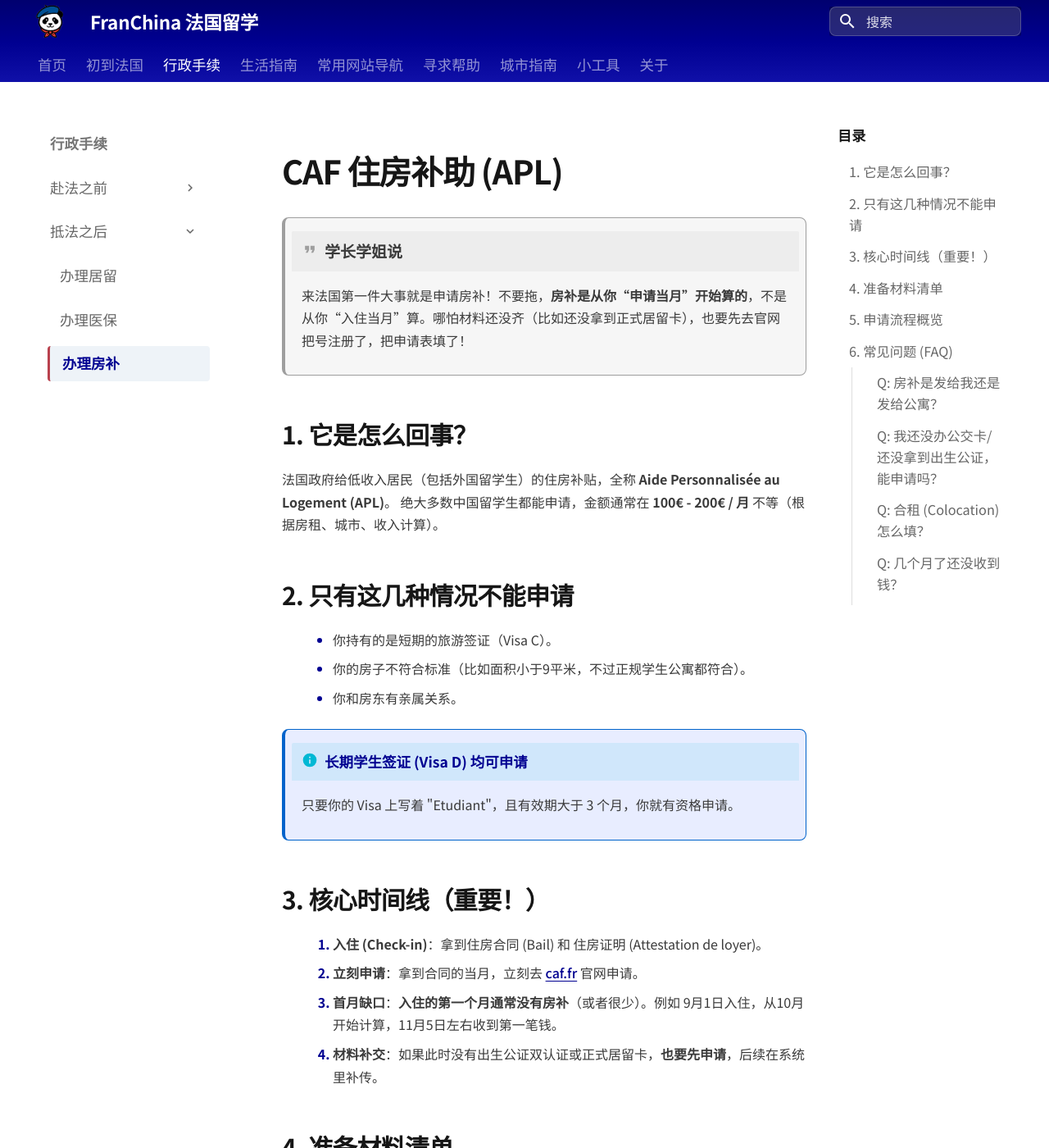
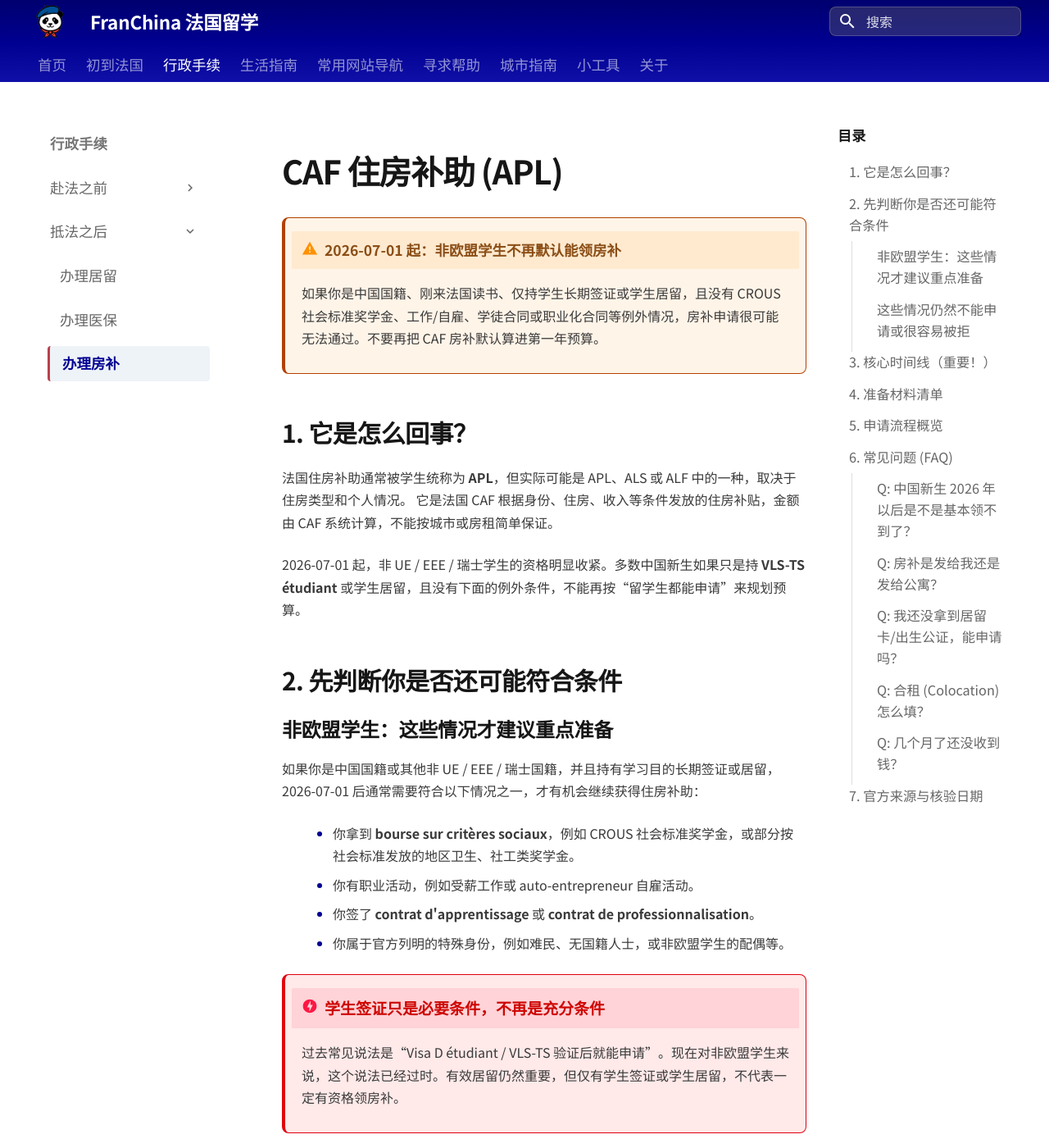
Before and after one commit to Kant-Righteous/franchina, an MkDocs documentation site: the page built from docs/pages/admin/after/caf.md, in a window 1280 px wide and 1400 px high. Shown: the whole window at 82% size. Built offline with MkDocs 1.6.1 and Material for MkDocs 9.7.7, drawn with Linux system fonts in a browser that asks for light colours; some of the changed text lies outside the part shown.

Commit message:
Zhengyi (#20)
* chore: 删除护照和公证办理指南中的冗余检查清单

* docs: 更新CAF申请指南，调整描述和新增资格条件

* chore: 删除CSSA指南中的冗余内容，简化信息结构

```diff
--- a/docs/pages/admin/after/caf.md
+++ b/docs/pages/admin/after/caf.md
@@ -1,40 +1,55 @@
 ---
 title: 法国房补 CAF 申请全攻略
-description: 2024 最新版法国 CAF 房屋补贴申请图文教程，涵盖必备材料与在线填表解析。
+description: 2026 最新版法国 CAF 房屋补贴申请说明，涵盖非欧盟学生新政、必备材料与在线申请要点。
 ---
 # CAF 住房补助 (APL)
 
-!!! quote "学长学姐说"
-    来法国第一件大事就是申请房补！不要拖，**房补是从你“申请当月”开始算的**，不是从你“入住当月”算。哪怕材料还没齐（比如还没拿到正式居留卡），也要先去官网把号注册了，把申请表填了！
+!!! warning "2026-07-01 起：非欧盟学生不再默认能领房补"
+    如果你是中国国籍、刚来法国读书、仅持学生长期签证或学生居留，且没有 CROUS 社会标准奖学金、工作/自雇、学徒合同或职业化合同等例外情况，房补申请很可能无法通过。不要再把 CAF 房补默认算进第一年预算。
 
 ## 1. 它是怎么回事？
-法国政府给低收入居民（包括外国留学生）的住房补贴，全称 **Aide Personnalisée au Logement (APL)**。
-绝大多数中国留学生都能申请，金额通常在 **100€ - 200€ / 月** 不等（根据房租、城市、收入计算）。
+法国住房补助通常被学生统称为 **APL**，但实际可能是 APL、ALS 或 ALF 中的一种，取决于住房类型和个人情况。
+它是法国 CAF 根据身份、住房、收入等条件发放的住房补贴，金额由 CAF 系统计算，不能按城市或房租简单保证。
 
-## 2. 只有这几种情况**不能**申请
-*   你持有的是短期的旅游签证（Visa C）。
-*   你的房子不符合标准（比如面积小于9平米，不过正规学生公寓都符合）。
-*   你和房东有亲属关系。
+2026-07-01 起，非 UE / EEE / 瑞士学生的资格明显收紧。多数中国新生如果只是持 **VLS-TS étudiant** 或学生居留，且没有下面的例外条件，不能再按“留学生都能申请”来规划预算。
 
-!!! info "长期学生签证 (Visa D) 均可申请"
-    只要你的 Visa 上写着 "Etudiant"，且有效期大于 3 个月，你就有资格申请。
+## 2. 先判断你是否还可能符合条件
+### 非欧盟学生：这些情况才建议重点准备
+如果你是中国国籍或其他非 UE / EEE / 瑞士国籍，并且持有学习目的长期签证或居留，2026-07-01 后通常需要符合以下情况之一，才有机会继续获得住房补助：
+
+*   你拿到 **bourse sur critères sociaux**，例如 CROUS 社会标准奖学金，或部分按社会标准发放的地区卫生、社工类奖学金。
+*   你有职业活动，例如受薪工作或 auto-entrepreneur 自雇活动。
+*   你签了 **contrat d'apprentissage** 或 **contrat de professionnalisation**。
+*   你属于官方列明的特殊身份，例如难民、无国籍人士，或非欧盟学生的配偶等。
+
+!!! danger "学生签证只是必要条件，不再是充分条件"
+    过去常见说法是“Visa D étudiant / VLS-TS 验证后就能申请”。现在对非欧盟学生来说，这个说法已经过时。有效居留仍然重要，但仅有学生签证或学生居留，不代表一定有资格领房补。
+
+### 这些情况仍然不能申请或很容易被拒
+*   你持有的是短期旅游签证（Visa C）。
+*   你没有有效居留，或只提交了不被 CAF 认可的居留申请提交确认。
+*   你的房子不符合标准，例如不是你的主要住所、住房不合规、没有正规租赁关系。
+*   你和房东有直系或近亲关系。
+*   你一年中实际居住法国住房的时间不足要求。
 
 ## 3. 核心时间线（重要！）
 1.  **入住 (Check-in)**：拿到住房合同 (Bail) 和 住房证明 (Attestation de loyer)。
-2.  **立刻申请**：拿到合同的当月，立刻去 [caf.fr](https://www.caf.fr) 官网申请。
-3.  **首月缺口**：**入住的第一个月通常没有房补**（或者很少）。例如 9月1日入住，从10月开始计算，11月5日左右收到第一笔钱。
-4.  **材料补交**：如果此时没有出生公证双认证或正式居留卡，**也要先申请**，后续在系统里补传。
+2.  **先做资格判断**：如果你是非欧盟新生，先确认自己是否属于上面的可申请情形。没有例外条件时，不要把“先申请占坑”等同于一定会发钱。
+3.  **符合条件再尽快申请**：房补不是自动发放，需要在 [caf.fr](https://www.caf.fr) 官网提交申请。
+4.  **首月缺口**：**入住的第一个月通常没有房补**。例如 9 月申请，权利通常从 10 月开始计算，首笔款项可能在之后发放。
+5.  **材料补交**：系统可能允许后续补材料，但缺少关键资格材料时，CAF 可以暂停、拒绝或终止权利。
 
 ## 4. 准备材料清单
 在申请过程中，你通常需要上传 PDF 扫描件：
 
-*   [x] **护照** (Passeport)
-*   [x] **签证页 + 入境章** 或 **居留卡** (Titre de séjour)
-*   [x] **出生公证双认证** (Act de naissance traducté par un traducteur assermenté)
+*   **护照** (Passeport)
+*   **签证页 + 入境章**、**VLS-TS 验证确认** 或 **居留卡** (Titre de séjour)
+*   **符合新政例外条件的证明**：例如 CROUS 奖学金通知、工作合同、工资单、auto-entrepreneur 活动证明、学徒或职业化合同等（按 CAF 要求上传）
+*   **出生公证双认证** (Acte de naissance traduit par un traducteur assermenté)
     *   *这是最大的坑：国内办公证+外事认证带过来，最好再找法国宣誓翻译做一遍翻译。CAF 对此要求很严格。*
-*   [x] **银行 RIB** (Relevé d'Identité Bancaire) - 必须是法国银行账户
-*   [x] **住房合同** (Bail de location)
-*   [x] **房东填写的证明** (Attestation de loyer) - 学生公寓通常会直接给你这张纸，私人房东需让他填。
+*   **银行 RIB** (Relevé d'Identité Bancaire) - 必须是法国银行账户
+*   **住房合同** (Bail de location)
+*   **房东填写的证明** (Attestation de loyer) - 学生公寓通常会直接给你这张纸，私人房东需让他填。
 
 ## 5. 申请流程概览
 目前全法申请流程统一在 [caf.fr](https://www.caf.fr) 进行（全法语）。
@@ -54,24 +69,37 @@
 
 ## 6. 常见问题 (FAQ)
 
+### Q: 中国新生 2026 年以后是不是基本领不到了？
+A: 如果你只是来法国读书，持学生 VLS-TS / 学生居留，没有 CROUS 社会标准奖学金、工作/自雇、学徒或职业化合同等例外条件，确实很可能领不到。最终仍以 CAF 审核为准，但预算上应按“没有房补”准备。
+
 ### Q: 房补是发给我还是发给公寓？
 A: 可以选择。
+
 *   **发给自己**: 钱打入你的银行卡，你全额交房租。
 *   **发给房东 (Tiers payant)**: 钱直接给公寓，你只交（房租 - 房补）的差额。CROUS 和有些私立公寓强制这样做。
 
-### Q: 我还没办公交卡/还没拿到出生公证，能申请吗？
-A: **能！** 先填表占坑，确保申请日期（Date de demande）锁定在入住当月。材料可以后面补，但钱是从你申请那个月开始算的。
+### Q: 我还没拿到居留卡/出生公证，能申请吗？
+A: 要分情况。CAF 可能允许你先提交申请并后续补材料，但非欧盟学生现在必须同时满足新的资格条件。只有“正在补材料”不等于一定能领钱；如果缺的是关键资格材料，申请可能无法通过。
 
 ### Q: 合租 (Colocation) 怎么填？
 A: 必须如实填写 "Colocation"。
+
 *   CAF 会按“房租除以人数”或者“每人承担的份额”来重新计算房补。
 *   通常比单人申请略低一点点，但如果隐瞒被查到会罚款。
 
 ### Q: 几个月了还没收到钱？
 A: 正常... 法国行政效率懂的都懂。
+
 *   先检查账户里是否有 "Demande de pièces complémentaires" (缺材料)。
 *   如果材料齐了显示 "En cours de traitement"，只能等。
 *   可以通过 APP 里的 "Contacter ma CAF" 写邮件催，比打电话好用。
 
+## 7. 官方来源与核验日期
+本页政策信息最后核验于 **2026-07-08**。主要参考：
+
+*   [CAF：APL - ce qui change pour certains étudiants à partir du 1er juillet 2026](https://www.caf.fr/allocataires/actualites/actualites-nationales/apl-ce-qui-change-pour-certains-etudiants-partir-du-1er-juillet-2026)
+*   [Service-Public：学生是否可以获得住房补助](https://www.service-public.gouv.fr/particuliers/vosdroits/F1563)
+*   [CAF：住房补助一般条件](https://www.caf.fr/allocataires/aides-et-demarches/thematique-libre/conditions-generales)
+
 ---
-*注：具体金额计算以 CAF 官方审核为准，以上经验适用于全法大多数情况。*
+*注：具体资格和金额以 CAF 官方审核为准。涉及身份、奖学金、工作状态和居留文件时，不要把个人经验当成普遍规则。*
```
Also changed, not shown: docs/pages/help/cssa.md (+0 -27 lines), 1 other file.
